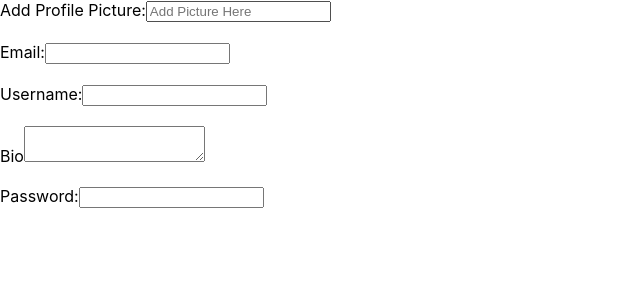
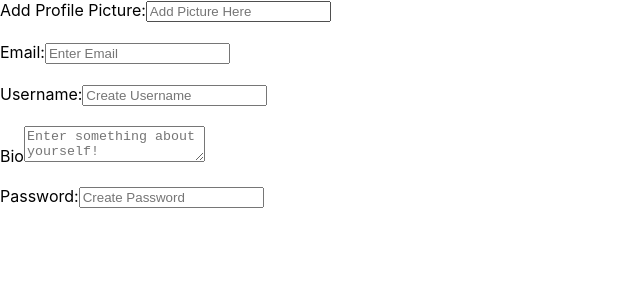
Before and after one commit to Naomi-Rhames/family-social, a React (Create React App) app: page / in a window 1280 px wide. Shown: the top 300 px of the page, without its empty margins (0-640 px from the left). Built offline with nearby package versions, Linux system fonts and the light colour scheme.

Commit message:
Added to forms

```diff
--- a/src/components/Auth.js
+++ b/src/components/Auth.js
@@ -15,21 +15,21 @@ function Auth(){
 
     <label>
         Email:
-        <input type="email" name="email"/><br/>
+        <input type="email" name="email" placeholder='Enter Email'/><br/>
     </label><br/>
 
     <label>
         Username:
-        <input type="text" name="username" /><br/>
+        <input type="text" name="username" placeholder="Create Username" /><br/>
     </label><br/>
     <label>
         Bio
-        <textarea type="text" name="name"/><br/>
+        <textarea type="text" name="name" placeholder="Enter something about yourself!"/><br/>
     </label><br/>
 
     <label>
         Password:
-        <input type="password" name="password" /><br/>
+        <input type="password" name="password" placeholder="Create Password" /><br/>
     </label><br/>
 
   </form>
```
